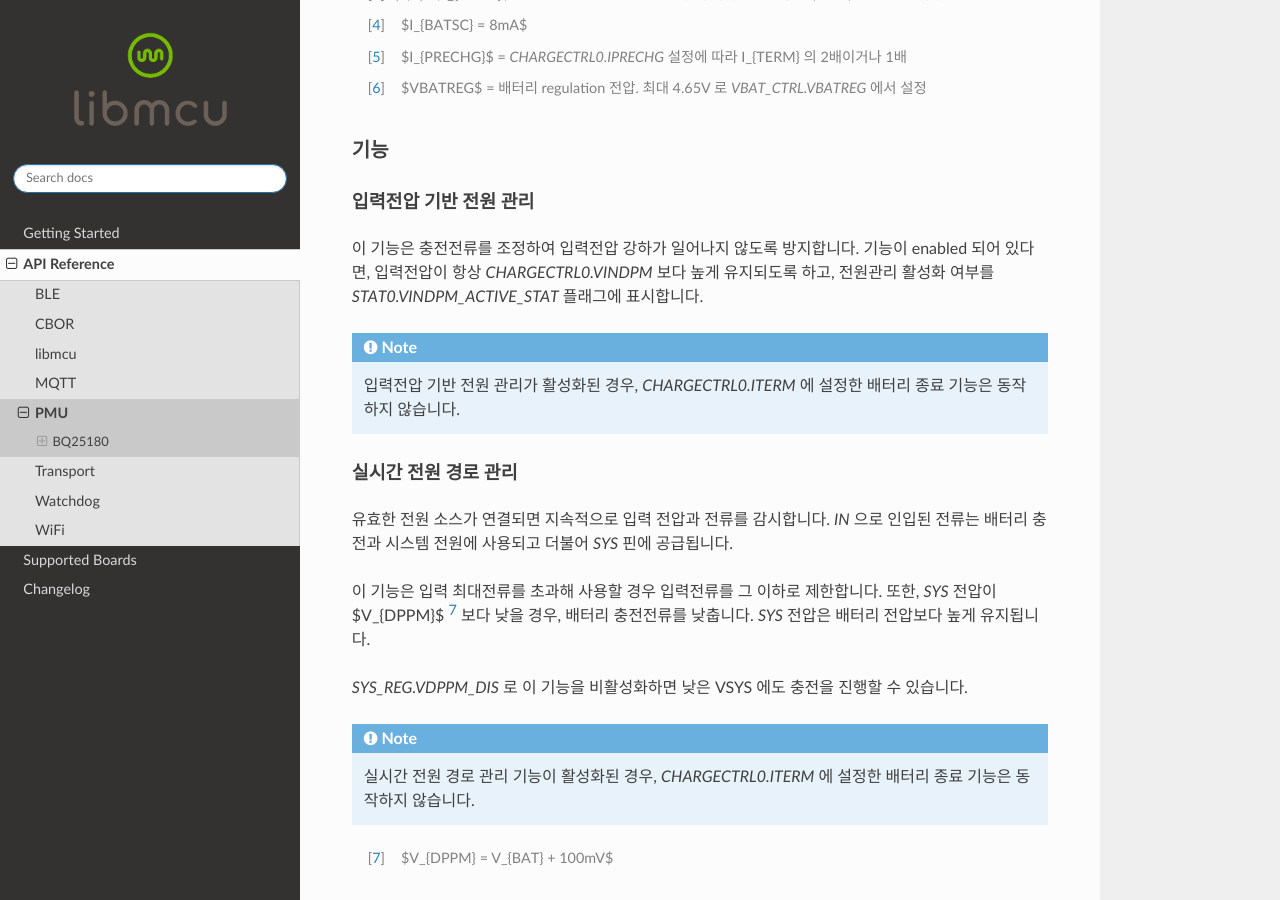
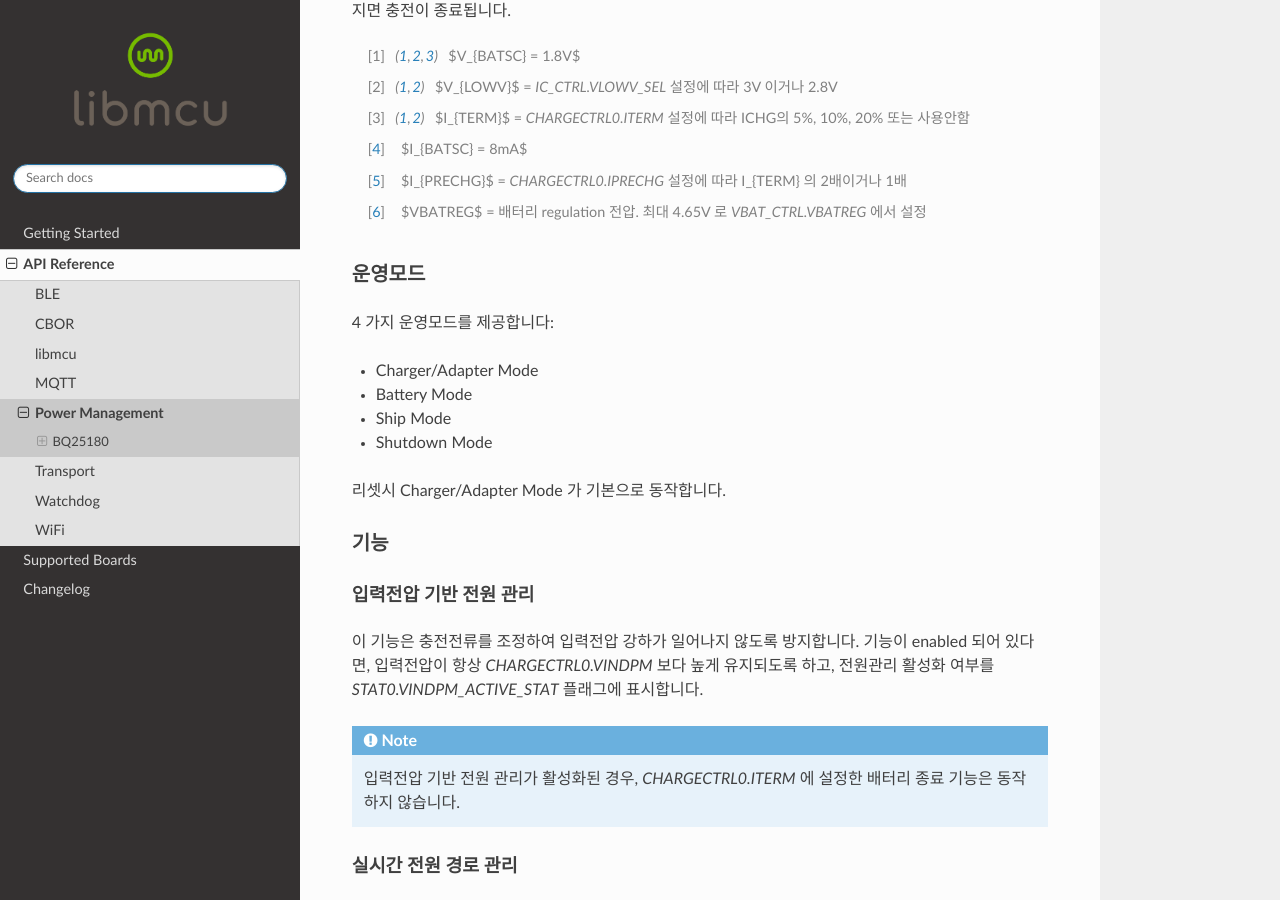
Before and after one commit to libmcu/old_docs, a Sphinx documentation site: the page built from sphinx/api/pm.rst, in a window 1280 px wide and 900 px high, scrolled down 1148 px. Built offline with Sphinx 7.4.7 and the Read the Docs theme 2.0.0, drawn with Linux system fonts in a browser that asks for light colours; some of the changed text lies outside the part shown.

Commit message:
Update power management

```diff
--- a/sphinx/api/index.rst
+++ b/sphinx/api/index.rst
@@ -8,7 +8,7 @@
    cbor
    libmcu
    mqtt
-   pmu
+   pm
    transport
    watchdog
    wifi
--- a/sphinx/api/pmu.rst
+++ b/sphinx/api/pm.rst
@@ -1,6 +1,38 @@
-===
-PMU
-===
+================
+Power Management
+================
+.. uml::
+    :caption: A Class Diagram
+
+    enum sleep_mode {
+        PM_SLEEP,
+        PM_SLEEP_DEEP,
+        PM_SLEEP_BLACKOUT,
+        PM_SLEEP_SHIP,
+    }
+    interface ADC {
+    }
+    interface I2C {
+    }
+    class PM {
+        reboot()
+        sleep(sleep_mode)
+        register_sleep_ctor(func, sleep_mode)
+        register_sleep_dtor(func, sleep_mode)
+        register_sleep_notifier()
+    }
+    class Battery {
+        enable_monitor()
+        level_raw()
+        raw_to_millivolts()
+    }
+
+    PM --> Battery
+    Battery --> BQ25180
+    Battery --> ADC
+    BQ25180 --> I2C
+    ADC_impl ..|> ADC
+    I2C_impl ..|> I2C
 
 BQ25180
 =======
@@ -92,6 +122,18 @@
 .. [#f4] $I_{BATSC} = 8mA$
 .. [#f5] $I_{PRECHG}$ = `CHARGECTRL0.IPRECHG` 설정에 따라 I_{TERM} 의 2배이거나 1배
 .. [#f6] $VBATREG$ = 배터리 regulation 전압. 최대 4.65V 로 `VBAT_CTRL.VBATREG` 에서 설정
+
+운영모드
+-------
+
+4 가지 운영모드를 제공합니다:
+
+- Charger/Adapter Mode
+- Battery Mode
+- Ship Mode
+- Shutdown Mode
+
+리셋시 Charger/Adapter Mode 가 기본으로 동작합니다.
 
 기능
 ----
```
Also changed, not shown: other parts of sphinx/api/pm.rst (+1 -3 lines).
